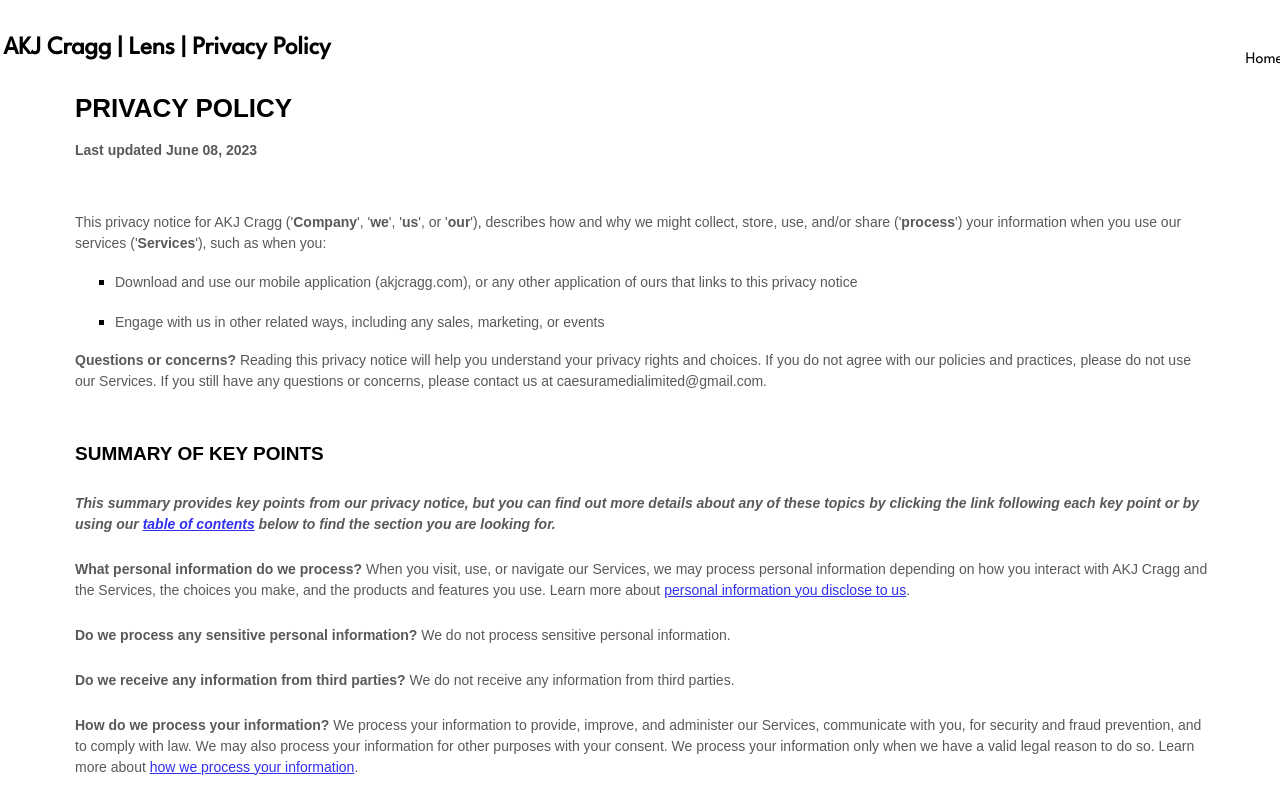
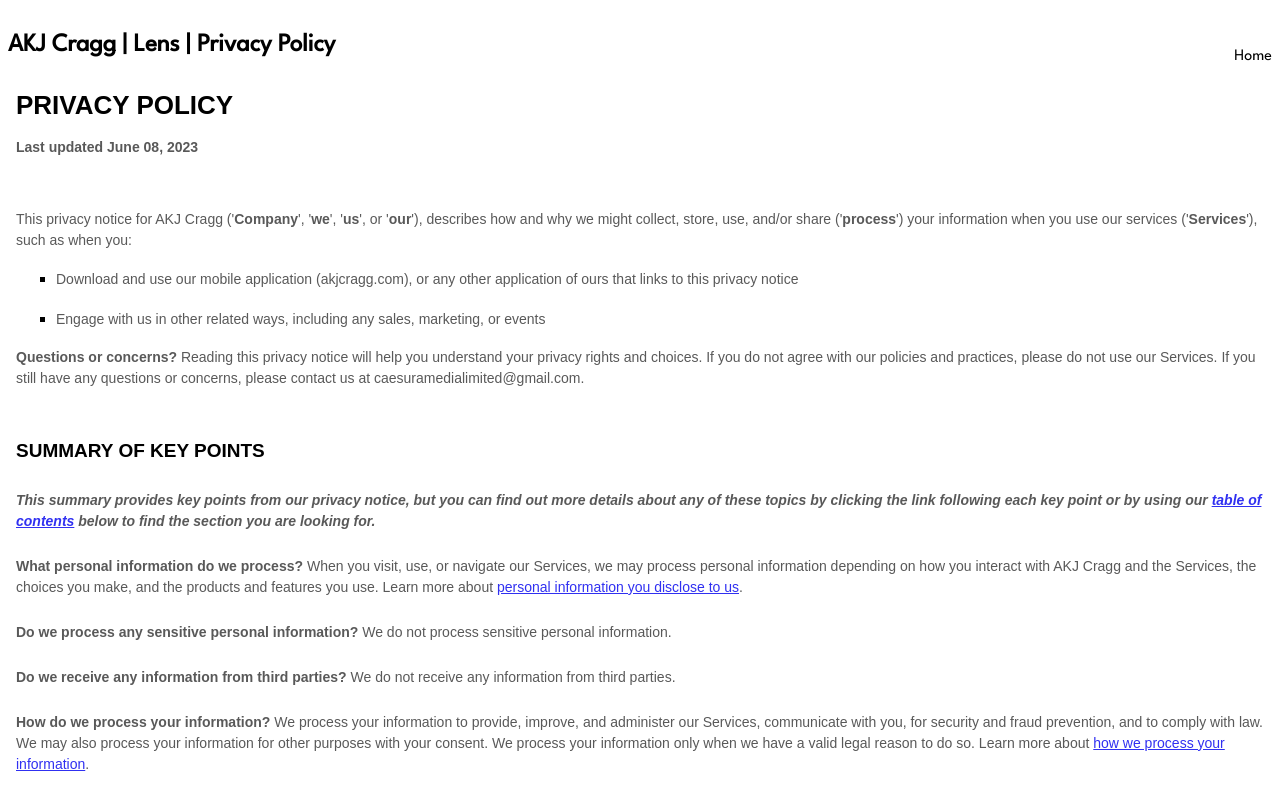
Before and after one commit to CaesuraMediaNet/akjcragg.com, a Next.js app: page /privacypolicy in a window 1280 px wide. Shown: the top 800 px of the page. Built offline with nearby package versions, Linux system fonts and the light colour scheme.

Commit message:
Attempts to bring the Home link in on the pp page.

```diff
--- a/pages/privacypolicy.js
+++ b/pages/privacypolicy.js
@@ -14,7 +14,7 @@
             <iframe
                style={{border : 0}}
                src="/PrivacyPolicyHTML.html"
-               width="90%"
+               width="100%"
                height="10000"
                loading="lazy"
                scrolling="yes"
--- a/styles/akjcragg.module.css
+++ b/styles/akjcragg.module.css
@@ -1,9 +1,7 @@
 .container {
    text-align: center;
-   padding : 0.2rem;
    margin-top : 1.0rem;
    margin-bottom : 1.0rem;
-   position: absolute;
    width: 100%;
    height: 100%;
    top: 0;
```
